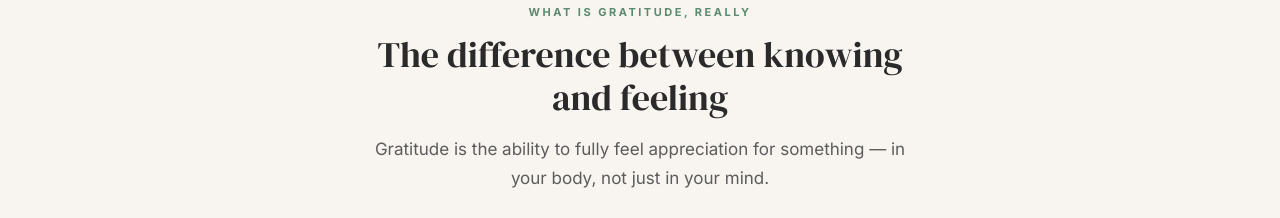
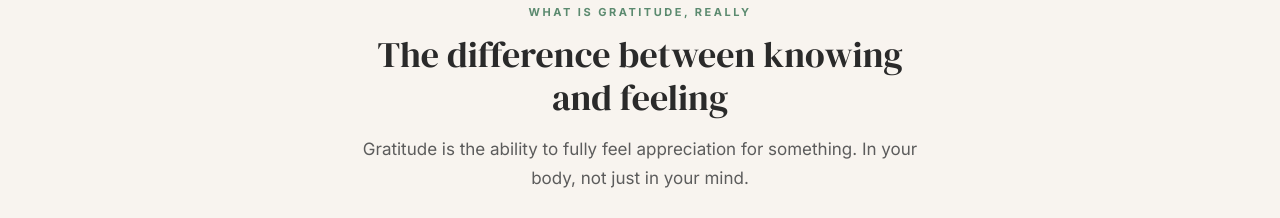
Before and after one commit to mygratitudealarm/blossomgratitude-website, a plain HTML site: page index.html in a window 1280 px wide. Shown: the part 880-1098 px from the top of the page. Drawn offline with nearby package versions, Linux system fonts and the light colour scheme.

Commit message:
Deploy website from MyGratitudeAlarm/website

```diff
--- a/index.html
+++ b/index.html
@@ -300,7 +300,7 @@
     <div class="inner">
         <span class="label">What is gratitude, really</span>
         <h2 class="serif">The difference between knowing and feeling</h2>
-        <p>Gratitude is the ability to fully feel appreciation for something &mdash; in your body, not just in your mind.</p>
+        <p>Gratitude is the ability to fully feel appreciation for something. In your body, not just in your mind.</p>
         <div class="contrast">
             <div class="contrast-card wrong">
                 <span class="tag">Thinking</span>
```
